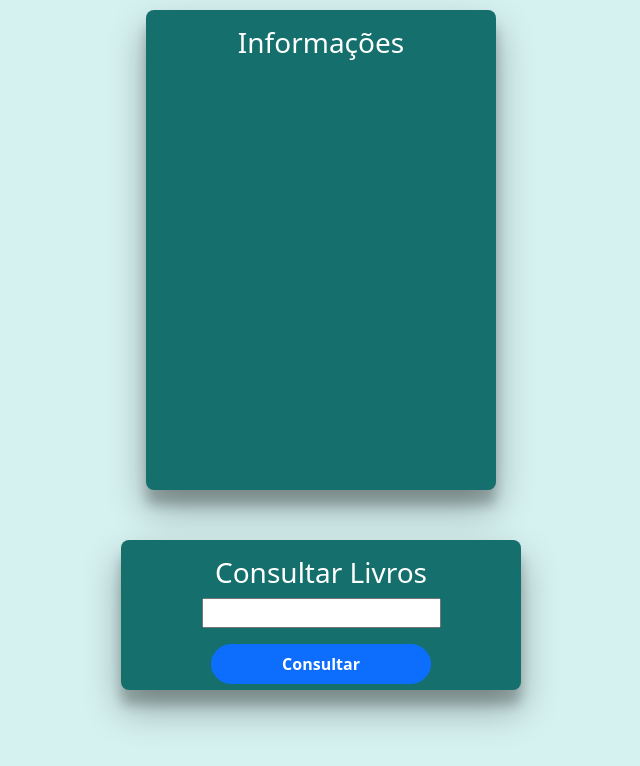
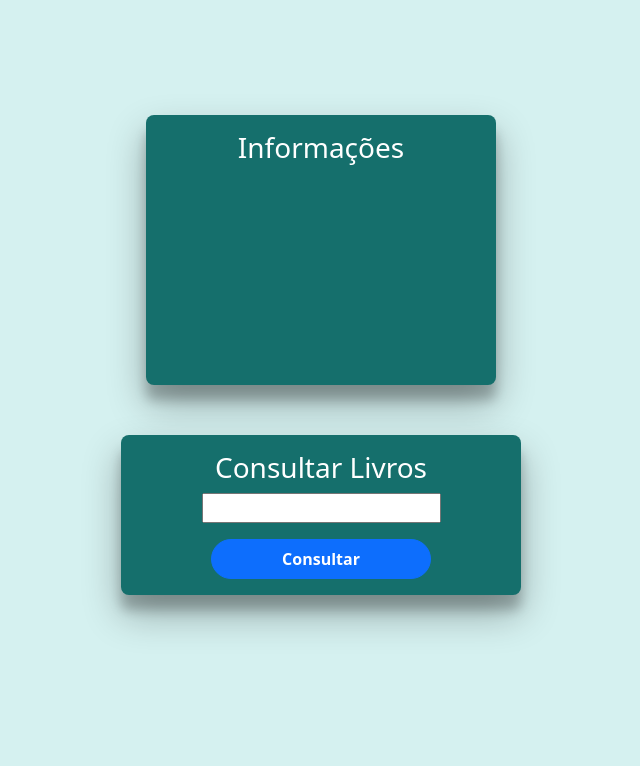
Before and after one commit to caiobarbosa881/book-api, a React (Create React App) app in the folder web/book-api/: page / in a window 1280 px wide. Shown: the top 766 px of the page, without its empty margins (319-959 px from the left). Built offline with nearby package versions, Linux system fonts and the light colour scheme.

Commit message:
layout change

```diff
--- a/web/book-api/src/components/CadForm.css
+++ b/web/book-api/src/components/CadForm.css
@@ -1,11 +1,11 @@
 .form-container{
     background-color: #156F6C;
-    height: 150px;
+    height: 160px;
     width: 400px;
     border-radius: 8px;
     margin: auto;
     position: absolute;
-    top: 430px;
+    top: 230px;
     bottom: 0;
     left: 0;
     right: 0;
@@ -34,10 +34,10 @@ h3{
 .book-name{
     font-size: 40px;
 }
-.register-container{
+.list-container{
     box-shadow: rgba(0, 0, 0, 0.3) 0px 19px 38px, rgba(0, 0, 0, 0.22) 0px 15px 12px;
     background-color: #156F6C;
-    height: 480px;
+    height: 270px;
     width: 350px;
     border-radius: 8px;
     margin: auto;
@@ -77,3 +77,6 @@ h3{
     transform: scaleX(1);
     transition-duration: 0.5s;
 }
+#inputName{
+    text-align: center;
+}
--- a/web/book-api/src/components/CadForm.js
+++ b/web/book-api/src/components/CadForm.js
@@ -11,10 +11,15 @@ function CadForm() {
   const [form, setForm] = useState("form-container scalex-zero");
   const [input, setInput] = useState();
   const inputValue = document.getElementById("inputName");
+  const [list, setList] = useState("list-container scalex-zero");
 
 useEffect(() =>{
-  setForm("form-container scalex-full")
+  setForm("form-container scalex-full");
 }, [form]);
+
+useEffect(() =>{
+  setList("list-container scalex-full");
+}, [list]);
 
   const handleInput = event => {
     setInput(event.target.value);
@@ -32,11 +37,12 @@ useEffect(() =>{
         }
       }
     })
+    setList("list-container scalex-zero");
   }
 
   return (
     <>
-    <div className='register-container'>
+    <div className={list}>
         <h3 className='mt-3'>Informações</h3>
         <h1 className='book-name'>{livro}</h1>
         <p>{autor}</p>
```
